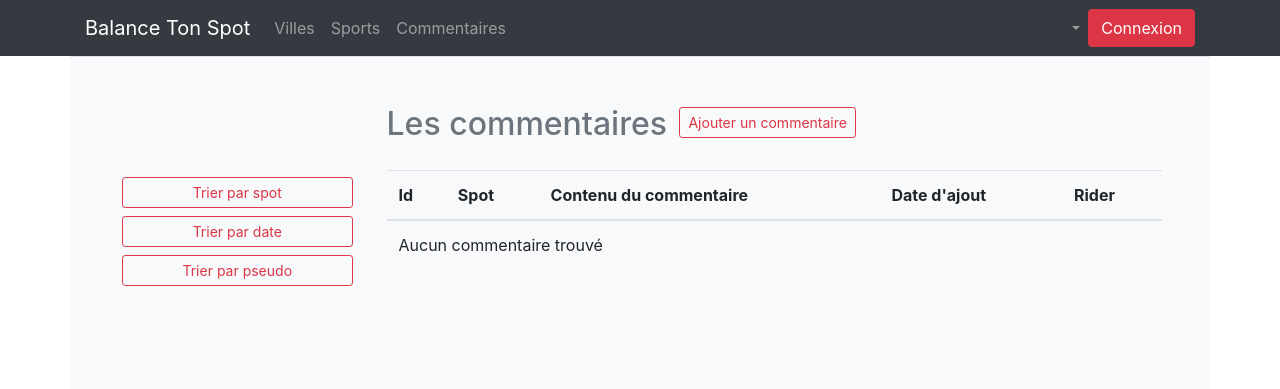
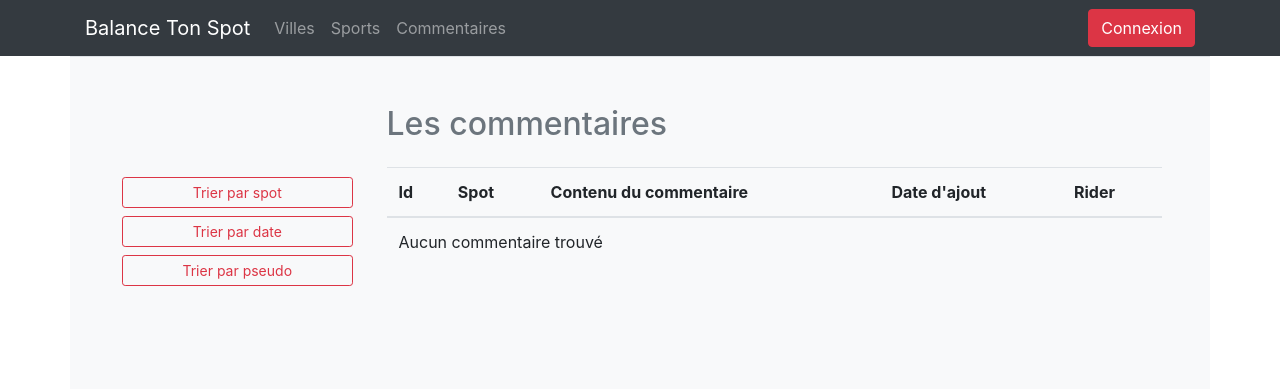
Before and after one commit to OmbelinePinoche/BalanceTonSpot-Back, a Symfony app: template templates/back/comment/browse.html.twig in a window 1280 px wide. Shown: the top 389 px of the page. Run offline with Twig, Linux system fonts and the light colour scheme; the template is opened without the code that fills it, so the values that code supplies are empty; some libraries are stand-ins or nearby versions.

Commit message:
bdd comment

```diff
--- a/src/Controller/Back/CommentController.php
+++ b/src/Controller/Back/CommentController.php
@@ -59,7 +59,7 @@ class CommentController extends AbstractController
      *
      * @return Response
      */
-    #[Route('/new', name: 'add_comment')]
+    #[Route('/user/new', name: 'add_comment')]
     public function create(Request $request, EntityManagerInterface  $entityManager): Response
     {
         // Create an instance for the entity comment
@@ -93,7 +93,7 @@ class CommentController extends AbstractController
      * Modify a comment via its ID in a form in the back office
      * @return Response
      */
-    #[Route('/edit/{id}', name: 'edit_comment')]
+    #[Route('/user/edit/{id}', name: 'edit_comment')]
     public function edit(comment $comment, Request $request, EntityManagerInterface  $entityManager): Response
     {
         // Here we want to edit a comment so no need to create anything.
@@ -131,7 +131,7 @@ class CommentController extends AbstractController
      *  Modify a comment via its ID in a form in the back office
      * @return Response
      */
-    #[Route('/remove/{id}', name: 'remove_comment')]
+    #[Route('/user/remove/{id}', name: 'remove_comment')]
     public function remove(comment $comment, CommentRepository $CommentRepository, Request $request, EntityManagerInterface  $entityManager): Response
     {
         // Here , we want delete a comment so no need to create anything.
--- a/src/Controller/Back/SecurityController.php
+++ b/src/Controller/Back/SecurityController.php
@@ -17,6 +17,10 @@ class SecurityController extends AbstractController
         // last username entered by the user
         $lastUsername = $authenticationUtils->getLastUsername();
 
+        if($this->getUser()){
+            return $this->forward('App\Controller\Back\SpotController::browse');
+        }
+
         return $this->render('back/security/login.html.twig', [
             'last_username' => $lastUsername,
             'error' => $error
--- a/src/Security/LoginFormAuthenticator.php
+++ b/src/Security/LoginFormAuthenticator.php
@@ -50,7 +50,7 @@ class LoginFormAuthenticator extends AbstractLoginFormAuthenticator
 
         // For example:
         // return new RedirectResponse($this->urlGenerator->generate('some_route'));
-        throw new \Exception($this->urlGenerator->generate('list'));
+        return new RedirectResponse($this->urlGenerator->generate('list'));
     }
 
     protected function getLoginUrl(Request $request): string
--- a/templates/back/comment/browse.html.twig
+++ b/templates/back/comment/browse.html.twig
@@ -15,9 +15,9 @@
 </div>
 <div class="col-12 col-lg-9">
 	<h2 class="text-muted fw-bold mb-4">Les commentaires
-		{# {% if is_granted('ROLE_MANAGER') %} #}
+		{% if is_granted('IS_AUTHENTICATED_FULLY') %}
 		<a href="{{path('add_comment')}}" class="btn btn-sm btn-outline-danger mx-1 mb-2">Ajouter un commentaire</a>
-		{# {% endif %} #}
+		{% endif %}
 	</h2>
 
 	<table class="table table-hover mt-4">
@@ -46,13 +46,14 @@
 					</td>
 					<td>{{ comment.username }}</td>
 
-
 					<td>
 						<a href="{{ path('show_comment', {id : comment.id}) }}">Voir</a>
 					</td>
-					<td>
-						<a href="{{ path('edit_comment', {id : comment.id}) }}">Modifier</a>
-					</td>
+					{% if is_granted('IS_AUTHENTICATED_FULLY') %}
+						<td>
+							<a href="{{ path('edit_comment', {id : comment.id}) }}">Modifier</a>
+						</td>
+					{% endif %}
 				</tr>
 			{% else %}
 				<tr>
--- a/templates/back/comment/show.html.twig
+++ b/templates/back/comment/show.html.twig
@@ -36,8 +36,8 @@
 	</table>
 
 	<a href="{{ path('list_comment') }}">Retour à la liste</a>
+	{% if is_granted('IS_AUTHENTICATED_FULLY') %}
+		<a href="{{ path('edit_comment', {id : comment.id}) }}">Modifier</a>
+	{% endif %}
 
-	<a href="{{ path('edit_comment', {id : comment.id}) }}">Modifier</a>
-
-	{# {{ include('back/comment/_delete_form.html.twig') }} #}
 {% endblock %}
--- a/templates/back/security/login.html.twig
+++ b/templates/back/security/login.html.twig
@@ -1,7 +1,6 @@
 {% extends 'base.html.twig' %}
 
 {% block main %}
-
 	<div class="container">
 		<div class="row justify-content-center">
 			<div class="col-md-6">
@@ -9,7 +8,7 @@
 
 				<form
 					method="post">
-					{# If error in authentication #}
+					{# If error when authenticating #}
 					{% if error %}
 						<div class="alert alert-danger">{{ error.messageKey|trans(error.messageData, 'security') }}</div>
 					{% endif %}
@@ -32,7 +31,7 @@
 					</div>
 
 					<input type="hidden" name="_csrf_token" value="{{ csrf_token('authenticate') }}">
-					<button class="btn btn-danger me-2" type="submit">Se connecter</button>
+					<button class="btn btn-danger me-2" type="submit">Lancer la ride!</button>
 				</form>
 			</br>
 			<p>Pas encore de compte? Inscris-toi
@@ -40,5 +39,4 @@
 
 		</br>
 	</div>
-
 {% endblock %}
--- a/templates/base.html.twig
+++ b/templates/base.html.twig
@@ -33,6 +33,11 @@
 						<li class="nav-item">
 							<a class="nav-link" href="{{path('list_comment')}}">Commentaires</a>
 						</li>
+						{% if is_granted('IS_AUTHENTICATED_FULLY') %}
+							<li class="nav-item">
+								<a class="nav-link" href="">Mes spots</a>
+							</li>
+						{% endif %}
 						{% if is_granted('ROLE_ADMIN') %}
 							<li class="nav-item">
 								<a class="nav-link" href="{{path('list_user')}}">Utilisateurs</a>
@@ -42,32 +47,23 @@
 				</div>
 
 				{# We display the dropdown menu only if the user is logged in #}
-				{# {% if is_granted('IS_AUTHENTICATED_FULLY') %} #}
-				<ul class="navbar-nav ms-auto mb-2 mb-lg-0">
-					<li class="nav-item dropdown">
-						<a
-							class="nav-link dropdown-toggle" href="#" id="navbarDropdown" role="button" data-bs-toggle="dropdown">
-							{# We display the "username" property from the user object #}
-							<span></span>
-							<i class="bi bi-person-square"></i>
-						</a>
-						<ul class="dropdown-menu">
-							<li>
-								<a class="dropdown-item" href="">Profil</a>
-							</li>
-							<hr class="dropdown-divider"></li>
-					</li>
-					<li>
-						<a class="dropdown-item" href="">Déconnexion</a>
-					</li>
-				</ul>
-			</li>
-		</ul>
-		{# If the user is not logged in #}
-		{# {% else %} #}
-		<a href="{{ path('app_login')}}">
-			<button type="button" class="btn btn-danger me-2">Connexion</button>
-		</a>
-		{# {% endif %} #}
+				{% if is_granted('IS_AUTHENTICATED_FULLY') %}
+					{% if app.user %}
+						<div class="nav-link" style="color: white;">
+							Vous êtes connecté en tant que
+							{{ app.user.username }}
+						</div>
+					{% endif %}
+					<a href="{{ path('app_logout')}}">
+						<button type="button" class="btn btn-danger me-2">Déconnexion</button>
+					</a>
+					{# If the user is not logged in #}
+				{% else %}
+					<a href="{{ path('app_login')}}">
+						<button type="button" class="btn btn-danger me-2">Connexion</button>
+					</a>
+				{% endif %}
+			</body>
+		</body>
 	</body>
 </html></div></body></html></nav>{% block main %}{# Here we call the content <body> in all the views which extend base.html.twig #}{% endblock %}</div></body></html></body></html>
```
Also changed, not shown: docs/bdd.sql (+8 -1 lines), 1 other file.
